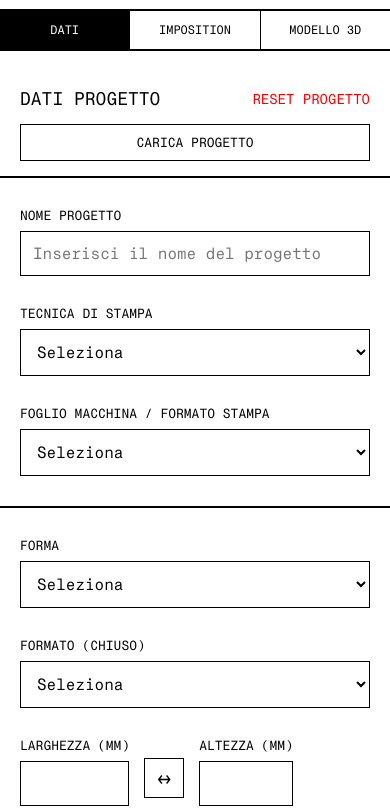
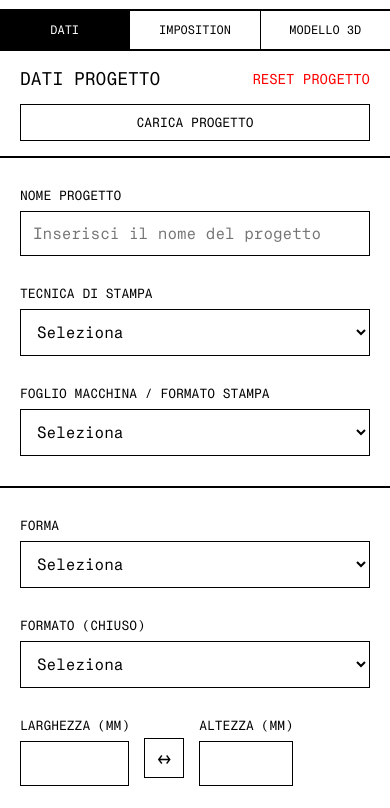
Before and after one commit to SDM24005/Book-Designer, a plain HTML site: page index.html in a window 390 px wide. Shown: the part 52-860 px from the top of the page. Drawn offline with nearby package versions, Linux system fonts and the light colour scheme.

Commit message:
Update styles.css

```diff
--- a/styles.css
+++ b/styles.css
@@ -954,10 +954,6 @@ body.tecnica-digitale .optgroup-offset {
         padding: 0 20px 12px 20px;
     }
 
-    .container {
-        margin-top: 120px; /* Spazio per header + tab bar fissi */
-    }
-
     .mobile-view-tabs {
         display: flex;
         width: 100%;
@@ -982,6 +978,11 @@ body.tecnica-digitale .optgroup-offset {
         flex-direction: column;
         height: auto;
         overflow: visible;
+        padding-top: 120px; /* Spazio per header + tab bar fissi */
+    }
+
+    .data-panel {
+        padding-top: 0;
     }
 
     .preview-section {
```
